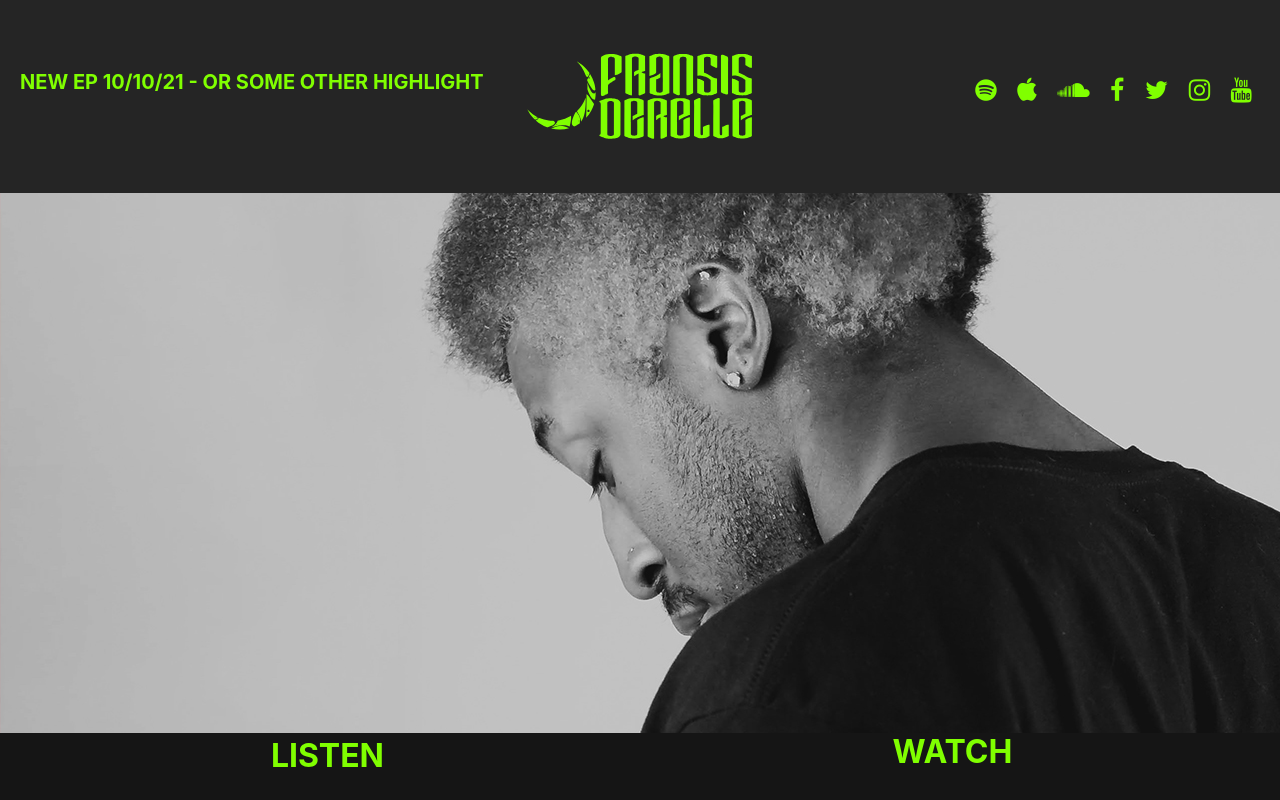
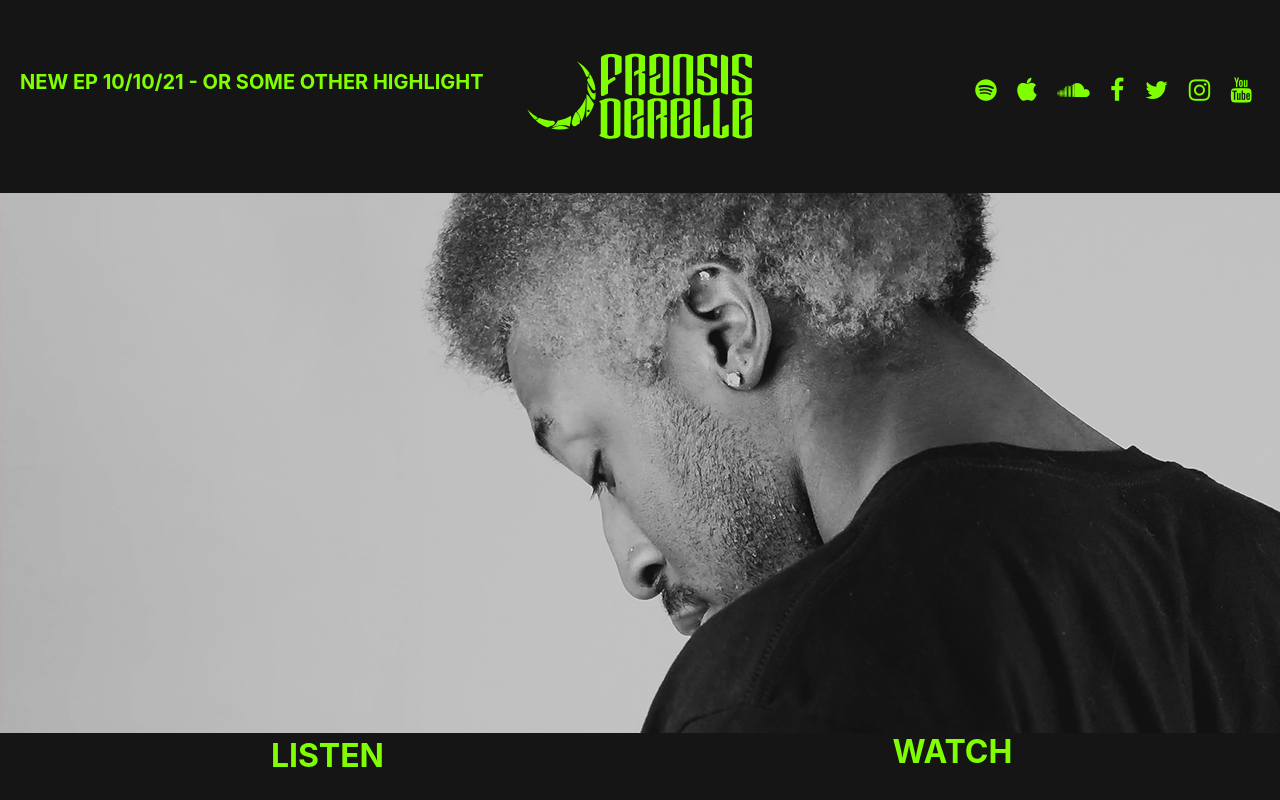
Before and after one commit to shiftymitch/fd-website, a plain HTML site: page index.html in a window 1280 px wide. Shown: the top 800 px of the page. Drawn offline with nearby package versions, Linux system fonts and the light colour scheme.

Commit message:
style updates

```diff
--- a/assets/css/style.css
+++ b/assets/css/style.css
@@ -35,8 +35,12 @@ body, .container {
     background-color: var(--bg) !important;
 }
 
-.section-body, .navigation, .footer {
+.section-body, .footer {
     background-color: var(--sub-bg);
+}
+
+.navigation {
+  background-color: var(--bg);
 }
 
 p, i:hover {
```
